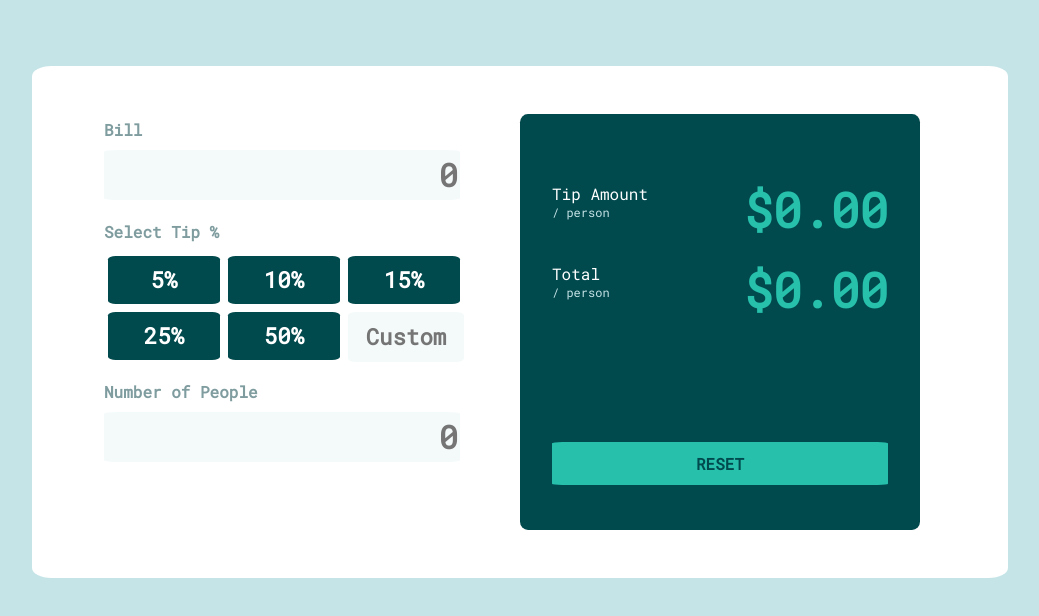
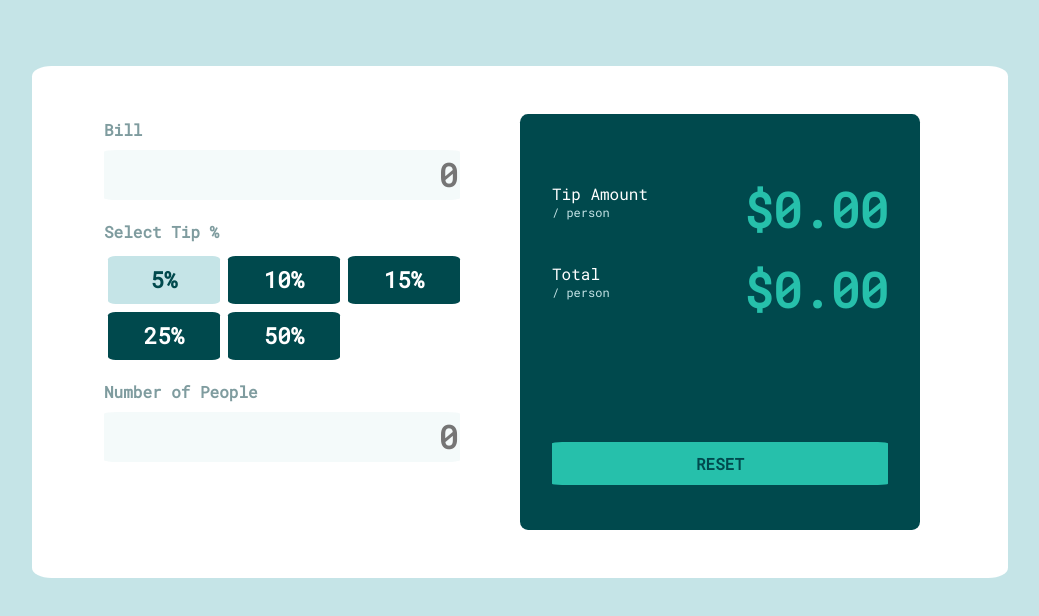
Before and after one commit to igrimzyi/Tip_Calculator, a plain HTML site: page index.html in a window 1280 px wide. Both pictures are taken after a click on the button "5%". Shown: the part 164-780 px from the top of the page, without its empty margins (120-1159 px from the left). Drawn offline with Linux system fonts and the light colour scheme.

Commit message:
adding a class to button click

```diff
--- a/app.js
+++ b/app.js
@@ -4,11 +4,26 @@ const tipInput = document.querySelectorAll(".buttonTip");
 
 const replaceAmount = document.getElementsByClassName("amountTipPerson");
 
-for(let input of tipInput){
-    input.addEventListener("click", function(){
-   console.log(input.value)
+tipInput.forEach(button => {
+    button.addEventListener('click' , function(){
+        button.classList.add('clicked');
     })
+});
+
+for(let button of tipInput){
+    button.addEventListener("click", function(){
+
+        button.classList.add('clicked');
+    })
+    }
+for(let button of tipInput){
+button.addEventListener("onclick", function(){
+
+    button.classList.add('.clicked');
+})
 }
+
+
 billInput.addEventListener("input", function(){
 billPrice = billInput.value;
 console.log(parseInt(billPrice));
--- a/index.html
+++ b/index.html
@@ -30,7 +30,7 @@
                 <button class="buttonTip" value="15" >15%</button>
                 <button class="buttonTip" value="25" >25%</button>
                 <button class="buttonTip" value="50" >50%</button>
-                <input  class="buttonTip" id="custom"  type="text" placeholder="Custom">
+                <!-- <input  class="buttonTip" id="custom"  type="text" placeholder="Custom"> -->
             </div>
             <div>
                 <h6 >Number of People</h6>
```
